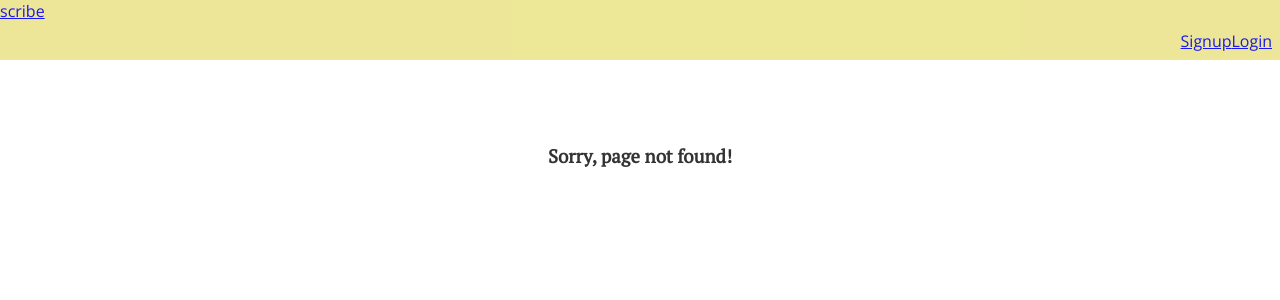
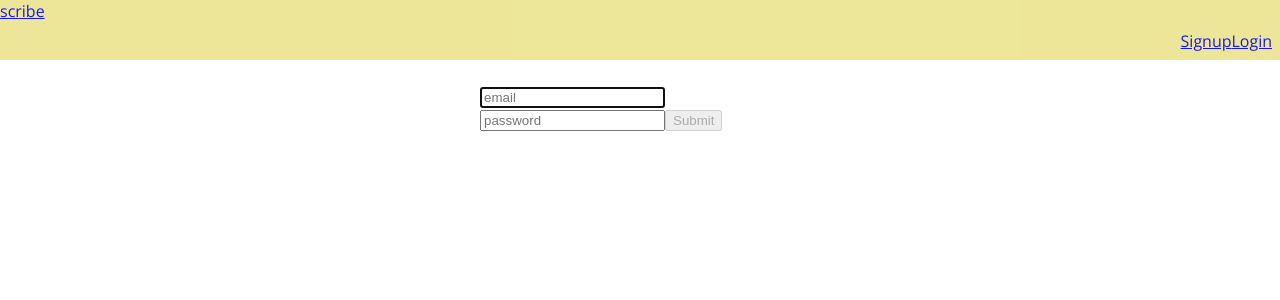
Before and after one commit to bloo0178/notes-app-client, a React (Create React App) app: page /login in a window 1280 px wide. Before the commit this address had no page. Shown: the top 300 px of the page. Built offline with nearby package versions, Linux system fonts and the light colour scheme; what aws-amplify would draw is missing.

Commit message:
Added initial implementation of login view/ form. Need to style and connect to Cognito.

```diff
--- a/src/App.js
+++ b/src/App.js
@@ -3,12 +3,11 @@
 import styles from "./App.module.css";
 import Routes from "./Routes";
 
-
 function App() {
 	return (
 		<div className={styles.App}>
 			<Navbar />
-      <Routes />
+			<Routes />
 		</div>
 	);
 }
--- a/src/Routes.js
+++ b/src/Routes.js
@@ -2,10 +2,12 @@
 import { Route, Switch } from "react-router-dom";
 import Home from "./views/Home/Home";
 import NotFound from './views/NotFound/NotFound';
+import Login from "./views/Login/Login";
 
 export default () => (
 	<Switch>
 		<Route path="/" exact component={Home} />
+		<Route path="/login" exact component={Login} />
         <Route component={NotFound} />
 	</Switch>
 );
--- /dev/null
+++ b/src/views/Login/Login.js
@@ -0,0 +1,58 @@
+import React, { Component } from "react";
+import styles from "./Login.module.css";
+
+class Login extends Component {
+	state = {
+		email: "",
+		password: ""
+	};
+
+	validateForm() {
+		return this.state.email.length > 0 && this.state.password.length > 0;
+	}
+
+	handleChange = event => {
+		this.setState({
+			[event.target.id]: event.target.value
+		});
+	};
+
+	handleSubmit = event => {
+		event.preventDefault();
+	};
+
+	render() {
+		return (
+			<div className={styles.login}>
+				<form onSubmit={this.handleSubmit}>
+					<input
+						id="email"
+						type="email"
+						autoFocus
+						name="email"
+						placeholder="email"
+						value={this.state.email}
+						onChange={this.handleChange}
+					/>
+					<input
+						id="password"
+						name="password"
+						type="password"
+						placeholder="password"
+						value={this.state.password}
+						onChange={this.handleChange}
+					/>
+					<button
+						name="submit"
+						type="submit"
+						disabled={!this.validateForm()}
+					>
+						Submit
+					</button>
+				</form>
+			</div>
+		);
+	}
+}
+
+export default Login;
--- /dev/null
+++ b/src/views/Login/Login.module.css
@@ -0,0 +1,9 @@
+
+	.login {
+		padding: 60px 0;
+    }
+
+    .login form {
+        margin: 0 auto;
+        max-width: 320px;
+    }
```
